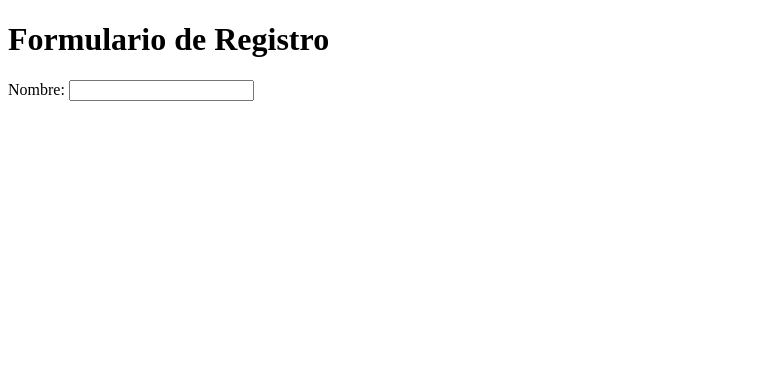
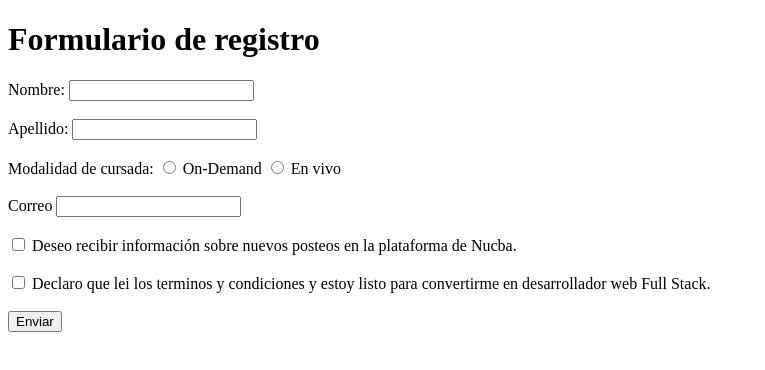
Before and after one commit to Emalazcano/repo-nucba, a plain HTML site: page Formularios.html in a window 1280 px wide. Shown: the whole page, without its empty margins (0-765 px from the left). Drawn offline with Linux system fonts and the light colour scheme.

Commit message:
Para-entregar

```diff
--- a/Formularios.html
+++ b/Formularios.html
@@ -2,15 +2,26 @@
 <html lang="en">
 <head>
     <meta charset="UTF-8">
-    <meta http-equiv="X-UA-Compatible" content="IE=edge">
-    <meta name="viewport" content="width=device-width, initial-scale=1.0">
     <title>Formulario</title>
 </head>
 <body>
-    <h1>Formulario de Registro</h1>
+    <h1>Formulario de registro</h1>
     <form>
         <label for="nombre">Nombre:</label>
         <input type="text" id="nombre" name="Nombre"><br><br>
+        <label for="apellido">Apellido:</label>
+        <input type="text" id="apellido" name="Apellido"><br><br>
+        <label for="modalidad">Modalidad de cursada:</label>
+        <input type="radio" name="modalidad" id="modalidad"> On-Demand
+        <input type="radio" name="modalidad" id="modalidad"> En vivo <br><br>
+        <label for="mail">Correo</label>
+        <input type="email" name="mail" id="mail"><br><br>
+        <input type="checkbox" id="info">
+        <label for="info">Deseo recibir información sobre nuevos posteos en la plataforma de Nucba.</label><br><br>
+        <input type="checkbox" id="terminos">
+        <label for="terminos">Declaro que lei los terminos y condiciones y estoy listo para convertirme en desarrollador
+            web Full Stack.</label><br><br>
+        <input type="submit" value="Enviar">
     </form>
 </body>
 </html>
```
